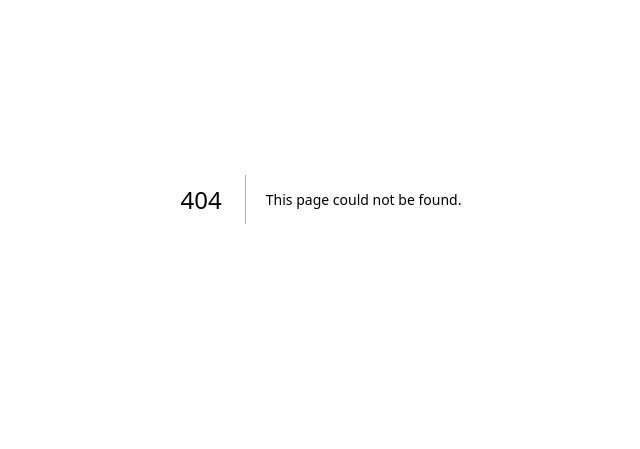
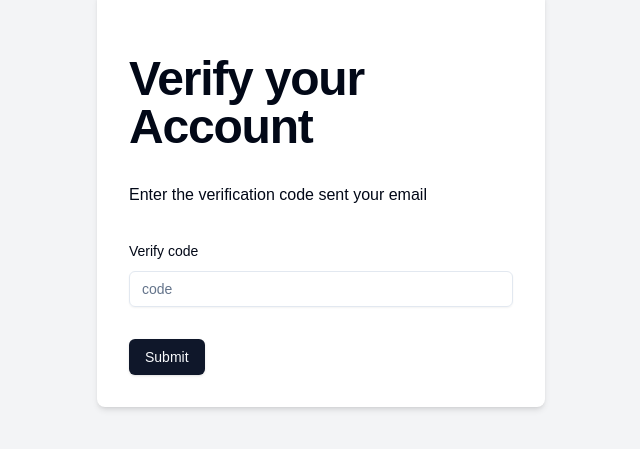
Before and after one commit to vishal065/SilentSandesh, a Next.js app: page /verify/1 in a window 1280 px wide. Before the commit this address had no page. Shown: the part 201-650 px from the top of the page, without its empty margins (319-959 px from the left). Built offline with nearby package versions, Linux system fonts and the light colour scheme.

Commit message:
sign in and verify username complete (sign currently have some issues)

```diff
--- /dev/null
+++ b/src/app/(app)/dashboard/page.tsx
@@ -0,0 +1,7 @@
+import React from "react";
+
+const Page = () => {
+  return <div>page</div>;
+};
+
+export default Page;
--- a/src/app/(auth)/sign-in/page.tsx
+++ b/src/app/(auth)/sign-in/page.tsx
@@ -1,20 +1,120 @@
 "use client";
-import { useSession, signIn, signOut } from "next-auth/react";
+import { Button } from "@/components/ui/button";
+import {
+  Form,
+  FormControl,
+  FormField,
+  FormItem,
+  FormLabel,
+} from "@/components/ui/form";
+import { Input } from "@/components/ui/input";
+import { toast } from "@/hooks/use-toast";
+import { signInValidator } from "@/Validations/signInValidator";
+import { zodResolver } from "@hookform/resolvers/zod";
+import { Loader2 } from "lucide-react";
+import { signIn } from "next-auth/react";
+import Link from "next/link";
+import { useRouter } from "next/navigation";
+import React, { useState } from "react";
+import { useForm } from "react-hook-form";
+import * as z from "zod";
 
-export default function Component() {
-  const { data: session } = useSession();
-  if (session) {
-    return (
-      <>
-        Signed in as {session.user.email} <br />
-        <button onClick={() => signOut()}>Sign out</button>
-      </>
-    );
-  }
+const Page = () => {
+  const [isSubmitting] = useState(false);
+  const router = useRouter();
+  const signInForm = useForm<z.infer<typeof signInValidator>>({
+    resolver: zodResolver(signInValidator),
+    defaultValues: {
+      identifier: "",
+      password: "",
+    },
+  });
+  const onSubmit = async (data: z.infer<typeof signInValidator>) => {
+    // setIsSubmitting(true);
+    const response = await signIn("credentials", {
+      redirect: false,
+      identifier: data.identifier,
+      password: data.password,
+    });
+    console.log(response);
+    if (response?.error) {
+      if (response.error === "CredentialsSignIn") {
+        toast({
+          title: "Login Failed",
+          description: "Incorrect username or password",
+          variant: "destructive",
+        });
+      } else {
+        toast({
+          title: "Login Failed Error",
+          description: response.error,
+          variant: "destructive",
+        });
+      }
+    }
+    if (response?.url) {
+      router.replace(`/dashboard`);
+    }
+  };
   return (
-    <>
-      Not signed in <br />
-      <button className="bg-orange-500 px-3 py-1 rounded-lg m-4 " onClick={() => signIn()}>Sign in</button>
-    </>
+    <div className="flex justify-center items-center min-h-screen bg-gray-100 ">
+      <div className="w-full max-w-md p-8 space-y-8 bg-white rounded-lg shadow-md">
+        <div className="text-center">
+          <h1 className="text-4xl font-extrabold tracking-tight lg:text-5xl mb-6 ">
+            Join Silent Sandesh
+          </h1>
+          <p className="mb-4">Sign in to start your anonymous advanture</p>
+        </div>
+        <Form {...signInForm}>
+          <form
+            onSubmit={signInForm.handleSubmit(onSubmit)}
+            className="space-y-6"
+          >
+            <FormField
+              name="identifier"
+              control={signInForm.control}
+              render={({ field }) => (
+                <FormItem>
+                  <FormLabel>Email/Username</FormLabel>
+                  <FormControl>
+                    <Input placeholder="Email/username" {...field} />
+                  </FormControl>
+                </FormItem>
+              )}
+            />
+            <FormField
+              name="password"
+              control={signInForm.control}
+              render={({ field }) => (
+                <FormItem>
+                  <FormLabel>password</FormLabel>
+                  <FormControl>
+                    <Input type="password" placeholder="password" {...field} />
+                  </FormControl>
+                </FormItem>
+              )}
+            />
+            <Button type="submit">
+              {isSubmitting ? (
+                <>
+                  <Loader2 className="mr-2 h-4 w-4 animate-spin" />
+                  please wait
+                </>
+              ) : (
+                "Sign in"
+              )}
+            </Button>
+          </form>
+        </Form>
+        <div className="text-center mb-4">
+          <p>Don&apos;t have an Account?</p>
+          <Link href={`/sign-up`} className="text-blue-500 hover:text-blue-800">
+            Sign up
+          </Link>
+        </div>
+      </div>
+    </div>
   );
-}
+};
+
+export default Page;
--- /dev/null
+++ b/src/app/(auth)/verify/[username]/page.tsx
@@ -0,0 +1,94 @@
+"use client";
+import { toast } from "@/hooks/use-toast";
+import { ApiResponse } from "@/types/ApiResponse";
+import { verifyCodeValidator } from "@/Validations/verifyCodeValidator";
+import axios, { AxiosError } from "axios";
+import { useParams, useRouter } from "next/navigation";
+import { useState } from "react";
+import * as z from "zod";
+import { zodResolver } from "@hookform/resolvers/zod";
+import { useForm } from "react-hook-form";
+import { Button } from "@/components/ui/button";
+import {
+  Form,
+  FormControl,
+  FormField,
+  FormItem,
+  FormLabel,
+  FormMessage,
+} from "@/components/ui/form";
+import { Input } from "@/components/ui/input";
+
+function Page() {
+  const [isSubmiting, setIsSubmitting] = useState(false);
+  const params = useParams<{ username: string }>();
+  const router = useRouter();
+
+  const verify = useForm<z.infer<typeof verifyCodeValidator>>({
+    resolver: zodResolver(verifyCodeValidator),
+  });
+
+  const onSubmit = async (data: z.infer<typeof verifyCodeValidator>) => {
+    setIsSubmitting(true);
+    try {
+      console.log("before req");
+      console.log("username", params.username, "data", data.code);
+
+      const response = await axios.post(`/api/verify-code`, {
+        username: params.username,
+        verifyCode: data.code,
+      });
+      console.log("after req", response);
+
+      toast({
+        title: "success",
+        description: response.data.message,
+        variant: "default",
+      });
+      router.replace(``)
+    } catch (error) {
+      const axiosError = error as AxiosError<ApiResponse>;
+      toast({
+        title: "failed",
+        description: axiosError.response?.data.message,
+        variant: "default",
+      });
+    } finally {
+      setIsSubmitting(false);
+    }
+  };
+
+  return (
+    <div className="flex justify-center items-center min-h-screen bg-gray-100">
+      <div className="w-full max-w-md p-8 space-y-8 bg-white rounded-lg shadow-md">
+        <div className="text-center"></div>
+        <h1 className="text-4xl font-extrabold tracking-tight lg:text-5xl mb-6 ">
+          Verify your Account
+        </h1>
+        <p className="mb-4">Enter the verification code sent your email</p>
+        <Form {...verify}>
+          <form onSubmit={verify.handleSubmit(onSubmit)} className="space-y-8">
+            <FormField
+              name="code"
+              control={verify.control}
+              render={({ field }) => (
+                <FormItem>
+                  <FormLabel>Verify code</FormLabel>
+                  <FormControl>
+                    <Input placeholder="code" {...field} />
+                  </FormControl>
+                  <FormMessage />
+                </FormItem>
+              )}
+            ></FormField>
+            <Button type="submit" disabled={isSubmiting}>
+              Submit
+            </Button>
+          </form>
+        </Form>
+      </div>
+    </div>
+  );
+}
+
+export default Page;
--- a/src/app/layout.tsx
+++ b/src/app/layout.tsx
@@ -1,6 +1,7 @@
 import type { Metadata } from "next";
 import localFont from "next/font/local";
 import "./globals.css";
+
 // import AuthProvider from "@/context/AuthProvider";
 import SessionProvider from "@/context/AuthProvider";
 import { Toaster } from "@/components/ui/toaster";
--- /dev/null
+++ b/src/app/u/[username]/page.tsx
@@ -0,0 +1,7 @@
+import React from "react";
+
+const Page = () => {
+  return <div>message</div>;
+};
+
+export default Page;
```
